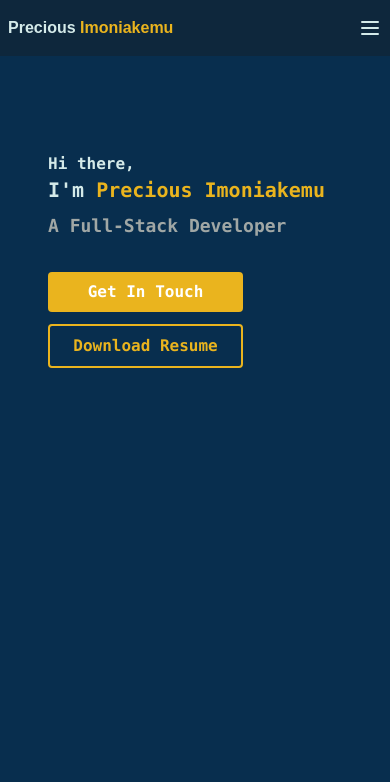
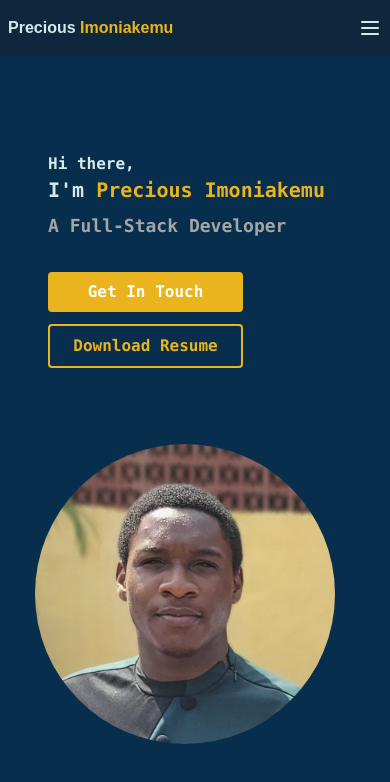
Before and after one commit to preciousimo/preciousimo, a React (Vite) app: page / in a window 390 px wide. Shown: the top 782 px of the page. Built offline with nearby package versions, Linux system fonts and the light colour scheme; a web font is replaced by a local one.

Commit message:
Mobile responsiveness update

```diff
--- a/src/components/projectsData.js
+++ b/src/components/projectsData.js
@@ -5,8 +5,8 @@ const projects = [
         title: 'My Portfolio',
         body: "My portfolio; which symbolises my online resume.",
         github: 'https://github.com/preciousimo',
-        external: 'https://preciousimo.vercel.app/',
-        tech: ['React', 'Tailwind', 'Framer motion', 'Vercel'],
+        external: 'https://preciousimo.netlify.app/',
+        tech: ['React', 'Tailwind', 'Framer motion', 'Netlify'],
         image: 'https://sonipssms.s3.amazonaws.com/Screenshot+2023-08-17+at+9.45.50+PM.png',
     },
     {
--- a/src/pages/index.jsx
+++ b/src/pages/index.jsx
@@ -1,11 +1,15 @@
 import React, { useState } from "react";
 import { Link } from 'react-router-dom';
 import { motion } from "framer-motion"; // Import Framer Motion
+import { useMediaQuery } from 'react-responsive';
 
+import myImage from "../assets/precious.jpeg";
 import Navbar from '../components/Navbar';
 
 function HomePage() {
     const [open, setOpen] = useState(false);
+    const isMobile = useMediaQuery({ maxWidth: 768 });
+
 
     const staggerVariants = {
         initial: { opacity: 0, y: -20 },
@@ -52,13 +56,51 @@ function HomePage() {
                             <a href="/precious_imoniakemu.pdf" target="_blank" className="border-highlight mb-3 border-2 p-2 rounded w-1/2 text-highlight font-bold hover:bg-highlight hover:text-light text-center lg:ml-2 md:w-1/5">Download Resume</a>
                         </motion.div>
                     </div>
-                    <motion.div
-                        initial={{ y: 10, opacity: 0 }}
-                        animate={{ y: 0, opacity: 1 }}
-                        transition={{ delay: 2.2 }}
-                        className="2xl:pl-20 md:hidden lg:block"
-                    >
-                    </motion.div>
+
+
+
+                    {open === false && (
+                        <motion.div
+                            initial={{ y: 10, opacity: 0 }}
+                            animate={{ y: 0, opacity: 1 }}
+                            transition={{ delay: 2.0}}
+                            className={`2xl:pl-20 md:hidden lg:block ${isMobile ? "absolute bottom-0 left-0" : ""
+                                }`}
+                        >
+                            {isMobile ? (
+                                <img
+                                    src={myImage}
+                                    alt="Description of the image"
+                                    style={{
+                                        position: "relative",
+                                        marginBottom: "150px",
+                                        marginLeft: "35px",
+                                        top: "50px",
+                                        borderRadius: "50%",
+                                        height: "300px",
+                                        width: "300px",
+                                    }}
+                                />
+                            ) : (
+                                <img
+                                src={myImage}
+                                alt="Description of the image"
+                                height={640}
+                                width={480}
+                                style={{
+                                    position: 'absolute',
+                                    top: '150px',
+                                    right: '150px',
+                                    borderRadius: '50%'
+                                }}
+
+                            />
+                            )}
+
+                        </motion.div>
+                    )}
+
+
                 </div>
             </div>
         </>
```
Also changed, not shown: randomTest.jsx (renamed from test.jsx, +23 -4 lines).
